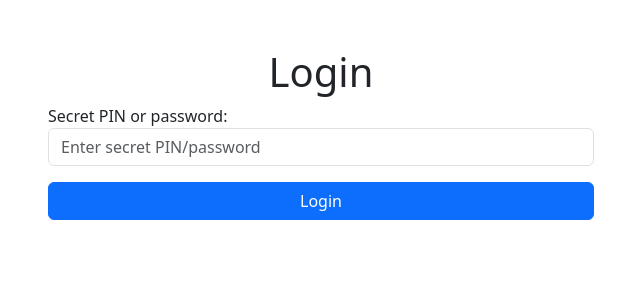
After one commit to jpedrodias/IAVE_Landing_page, a Flask app: page /login in a window 1280 px wide. The commit adds this page. Shown: the top 300 px of the page, without its empty margins (319-959 px from the left). Run offline with Flask 3, Linux system fonts and the light colour scheme.

Commit message:
added login

```diff
--- a/flaskapp/app.py
+++ b/flaskapp/app.py
@@ -54,6 +54,16 @@ def no_cache(view):
 #end def no_cache
 
 
+def require_login(view):
+    @functools.wraps(view)
+    def require_login_wrapper(*args, **kwargs):
+        if 'logged_in' not in session:
+            return redirect(url_for('login'))
+        return view(*args, **kwargs)
+    return require_login_wrapper
+#end def require_login
+
+
 # ========================= V I E W S =========================
 @app.route('/')
 @no_cache
@@ -72,6 +82,24 @@ def homepage():
     )
 #end def homepage
 
+
+@app.route('/login', methods=['GET', 'POST'])
+@no_cache
+def login():
+    if request.method == 'POST':
+        password = request.form.get('password')
+        if password == app.config['DB_RESET_PIN']:
+            session['logged_in'] = True
+            return redirect(url_for('view_records'))
+        else:
+            return render_template('login.html', error='Invalid password', title=app.config.get('TITLE', ''))
+    return render_template('login.html')
+
+@app.route('/logout')
+@no_cache
+def logout():
+    session.pop('logged_in', None)
+    return redirect(url_for('homepage'))
 
 @app.route('/download/')
 @app.route('/download/<path:filename>')
@@ -141,6 +169,7 @@ def download(filename=None):
 
 @app.route('/reset_database', methods=['POST'])
 @no_cache
+@require_login
 def reset_database():
     pin = request.form.get('pin')
     hardcoded_pin = app.config['DB_RESET_PIN']  # PIN hardcoded para confirmação
@@ -161,6 +190,7 @@ def reset_database():
 
 @app.route('/view/<int:page>')
 @app.route('/view/')
+@require_login
 @no_cache
 def view_records(page=1):
     PAGE_SIZE = 10
@@ -183,6 +213,7 @@ def view_records(page=1):
 
 
 @app.route('/view/stats/')
+@require_login
 @no_cache
 def view_records_stats():
     from collections import Counter
--- /dev/null
+++ b/flaskapp/templates/login.html
@@ -0,0 +1,25 @@
+{% extends "base.html" %}
+
+{% block title %}
+Login
+{% endblock %}
+
+{% block body %}
+<div class="row justify-content-center">
+    <div class="col-md-6">
+        <h1 class="mt-5 text-center">Login</h1>
+        <form method="POST" action="{{ url_for('login') }}">
+            {% if error %}
+            <div class="alert alert-danger" role="alert">
+                {{ error }}
+            </div>
+            {% endif %}
+            <div class="form-group mb-3">
+                <label for="password">Secret PIN or password:</label>
+                <input type="password" class="form-control" id="password" name="password" placeholder="Enter secret PIN/password" required>
+            </div>
+            <button type="submit" class="btn btn-primary w-100">Login</button>
+        </form>
+    </div>
+</div>
+{% endblock %}
--- a/flaskapp/templates/view.html
+++ b/flaskapp/templates/view.html
@@ -17,6 +17,7 @@
           <a href="{{ url_for('download') }}" class="btn btn-primary mt-5" title="Download Page">⬇️</a>
           <a href="{{ url_for('download', filename='records.csv') }}" class="btn btn-primary mt-5" title="Download CSV">📥</a>
           <a href="#" title="Fazer Reset à Base de Dados" class="btn btn-primary mt-5" data-bs-toggle="modal" data-bs-target="#resetModal">☢️</a>
+          <a href="{{ url_for('logout') }}" class="btn btn-primary mt-5">🚪</a>
         </div>
       </div>
 
```
Also changed, not shown: 1 other file.
